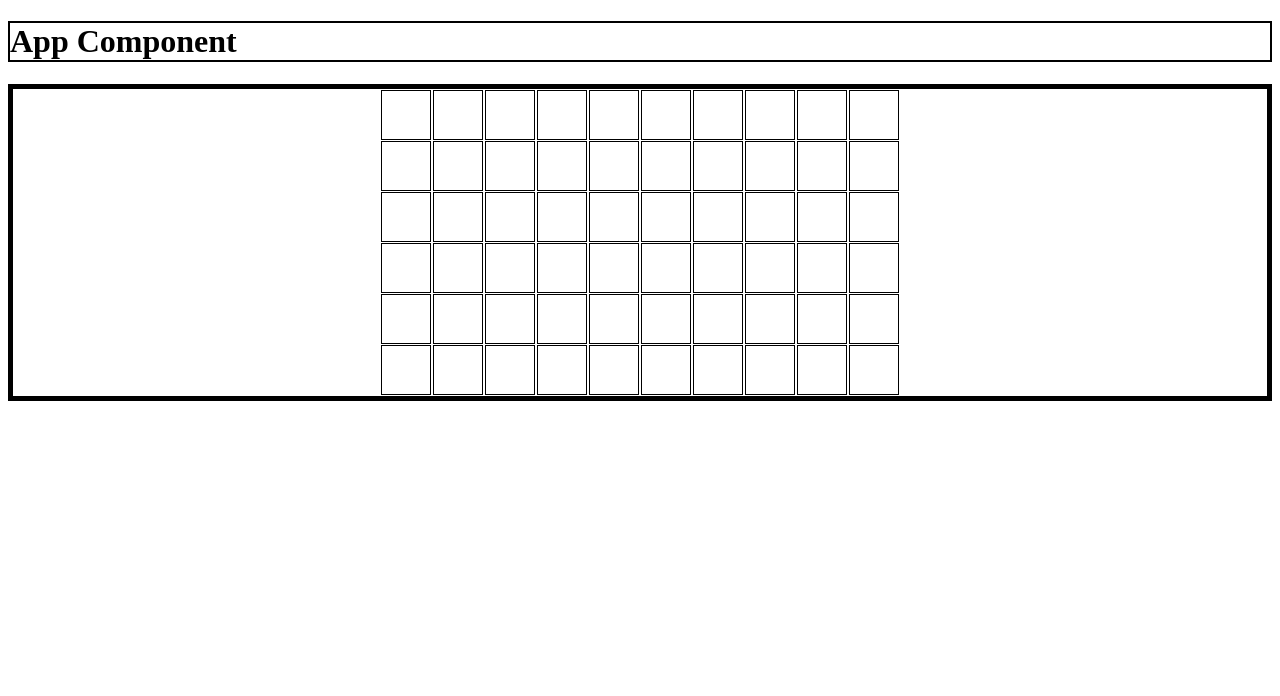
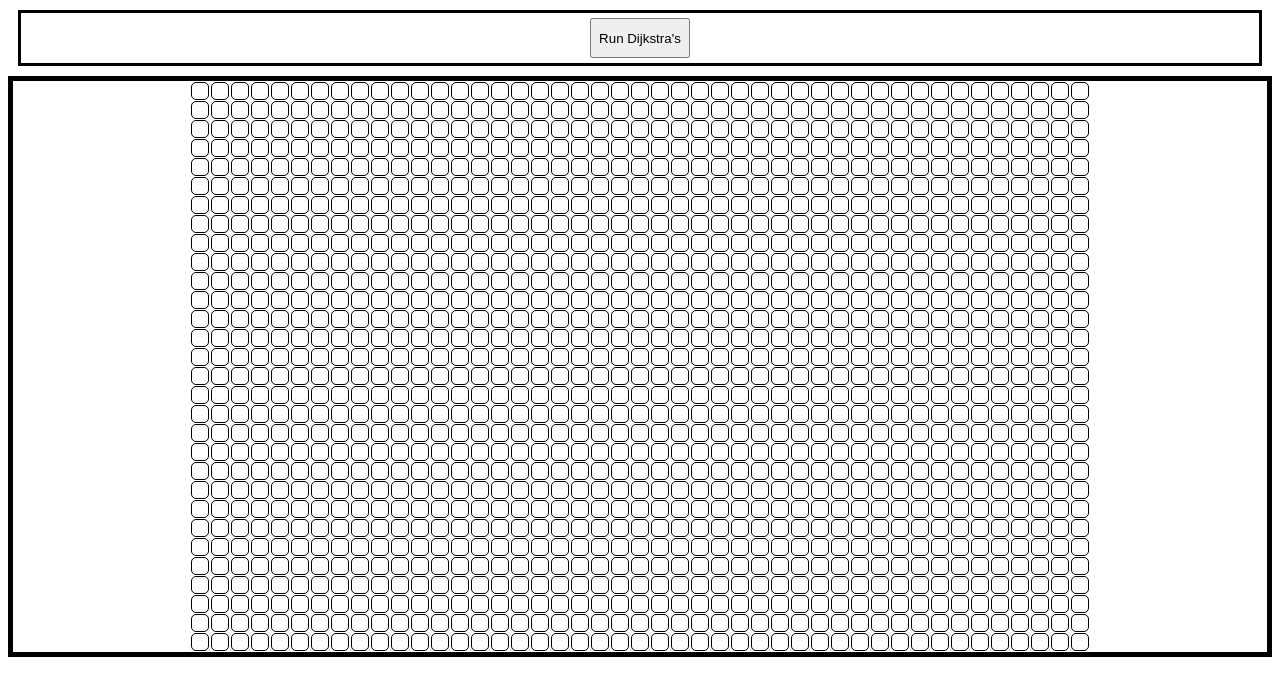
Before and after one commit to garethwilliams90/pathfinding, a React (Create React App) app in the folder pathfinding/: page / in a window 1280 px wide. Shown: the top 696 px of the page. Built offline with nearby package versions, Linux system fonts and the light colour scheme.

Commit message:
Dijkstar button working

```diff
--- a/pathfinding/src/App.js
+++ b/pathfinding/src/App.js
@@ -4,15 +4,21 @@ import {nanoid} from "nanoid"
 import Node from './Node'
 import './style.css'
 
+import dijkstra from './algorithms/dijkstra'
 
-export default function App() {
-    const ROWS = 6
-    const COLS = 10
+
+export default function Visualiser() {
+    const ROWS = 30
+    const COLS = 45
 
     const [nodes, setNodes] = useState([])
     const [startClicked, setStartClicked] = useState(false)
     const [endClicked, setEndClicked] = useState(false)
+
     const [walls, setWalls] = useState([])
+    const [startNode, setStartNode] = useState(null)
+    const [endNode, setEndNode] = useState(null)
+
 
 
     // On first render --> create 2D array of nodes
@@ -45,12 +51,13 @@ export default function App() {
             console.log(`Setting start at ${node.id}`)
             node.isStart = true
             setStartClicked(true)
-
+            setStartNode(node.id)
         }
         else if (startClicked && !endClicked) {
             console.log(`Setting end at ${node.id}`)
             node.isEnd = true
             setEndClicked(true)
+            setEndNode(node.id)
 
         }
         console.log(`isStart = ${startClicked}`)
@@ -62,10 +69,12 @@ export default function App() {
         if (node.isStart) {
             node.isStart = !node.isStart
             setStartClicked(false)
+            setStartNode(null)
         }
         if (node.isEnd) {
             node.isEnd = !node.isEnd
             setEndClicked(false)
+            setEndNode(null)
         }
     }
 
@@ -74,17 +83,15 @@ export default function App() {
             console.log(`Set wall at ${node.id}`)
             node.isWall = !node.isWall
             setWalls(prevWalls => [...prevWalls, node.id])
+
         }
     }
 
     // Renders for walls
     useEffect(() => {
-        setNodes(prevState => [...prevState])
+        //setNodes(prevState => [...prevState])
     }, [walls])
 
-
-
-    console.log(nodes)
 
     const nodeElements = nodes.map((row, rowIdx) => {
         return (
@@ -126,14 +133,25 @@ export default function App() {
         )
     })
 
+
+
     return (
         <div>
-            <h1 className='title'>App Component</h1>
+            <div className='nav'>
+                <button
+                className='button dijkstra'
+                onClick={() => dijkstra(startNode, endNode, nodes, walls)}
+                >
+                    Run Dijkstra's
+                </button>
+            </div>
 
             <div className='grid'>
                 {nodeElements}
             </div>
 
         </div>
+
+
     )
 }
--- a/pathfinding/src/Node.css
+++ b/pathfinding/src/Node.css
@@ -1,14 +1,14 @@
 .node {
-    border: 1px solid black;
-    border-radius: 0px;
+    border: 0.5px solid black;
+    border-radius: 5px;
 
     margin: 1px;
 
     position: relative;
     display: flex;
 
-    width: 3rem;
-    height: 3rem;
+    width: 1rem;
+    height: 1rem;
 
     align-items: center;
     text-align: center;
--- a/pathfinding/src/Node.js
+++ b/pathfinding/src/Node.js
@@ -3,11 +3,14 @@ import './Node.css'
 
 export default function Node(props) {
 
+    // Determines the colours of the nodes when state is changed
     const styles = {
         backgroundColor:
         props.isStart ? "#6f1cff"
         : props.isEnd ? "#ff1c6b"
         : props.isWall ? "#06031c"
+        : props.isVisited ? "#35c441"
+        : props.isCurrent ? "#ff7300"
         : "transparent"
     }
 
--- /dev/null
+++ b/pathfinding/src/algorithms/dijkstra.js
@@ -0,0 +1,7 @@
+
+
+export default function dijkstra(start, end, nodeArray, wallsArray) {
+    console.log("running dijstras...")
+    console.log(`Starting at: ${start}\nEnding at: ${end}`)
+        console.log(`The walls are: ${wallsArray}`)
+}
--- a/pathfinding/src/style.css
+++ b/pathfinding/src/style.css
@@ -7,10 +7,26 @@
     border: 5px solid black;
 }
 
-.title {
-    border: 2px solid black;
-}
+
 
 .node-grid {
     background: transparent;
 }
+
+.nav {
+    position: relative;
+    display: flex;
+    justify-content: center;
+    align-items: center;
+
+    margin: 10px;
+    padding: 5px;
+    border: 3px solid black;
+
+}
+
+
+.button {
+    width: 100px;
+    height: 40px;
+}
```
Also changed, not shown: pathfinding/src/NavBar.js (+20 -0 lines), pathfinding/src/App.css (added).
